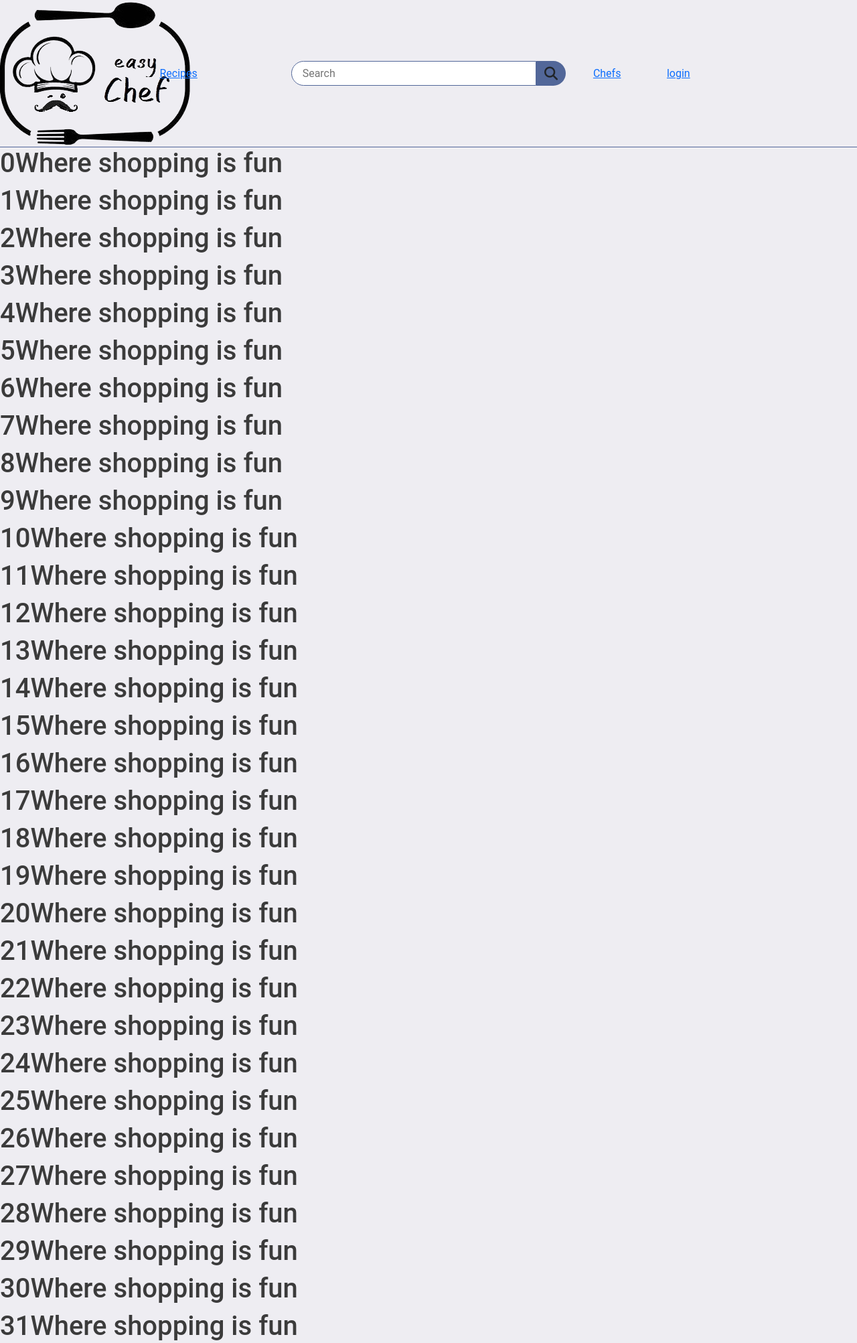
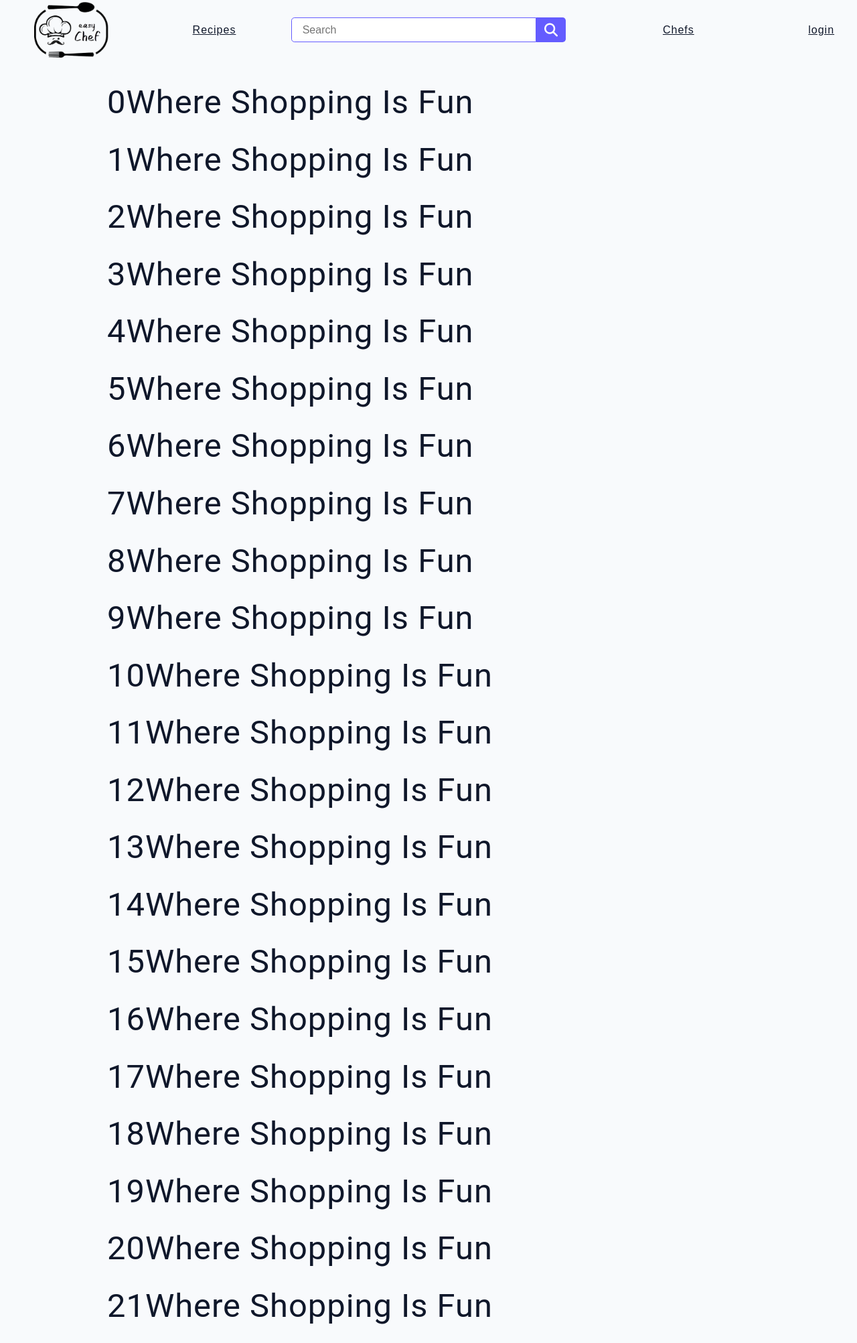
Before and after one commit to cipst/EasyChef, a PHP site: page / in a window 1280 px wide. Shown: the top 2005 px of the page at 67% size. Run offline with PHP 8.4, Linux system fonts and the light colour scheme.

Commit message:
css restyle

```diff
--- a/progetto_finale/style/alert.css
+++ b/progetto_finale/style/alert.css
@@ -13,7 +13,7 @@
     border-style: solid;
 }
 
-#alert ion-icon.close:hover {
+#alert i.close:hover {
     cursor: pointer;
 }
 
@@ -28,6 +28,7 @@
 
 #alert h4.alert-title {
     margin: 0;
+    padding-left: .5em;
     font-weight: bold;
 }
 
@@ -37,8 +38,8 @@
 
 #alert .close{
     position: absolute;
-    top: .4em;
-    right: .4em;
+    top: 1em;
+    right: 1em;
 }
 
 /* MEDIA QUERIES*/
--- a/progetto_finale/style/index.css
+++ b/progetto_finale/style/index.css
@@ -1,18 +1,68 @@
+@import "normalize.css";
 @import "alert.css";
 @import "navbar.css";
+@import "recipes.css";
 
 :root {
-    --bg-color: #EEEDF2;
-    --text-color: #3b3b3b;
-    --primary-color: #526799;
-    --primary-color-025: #52679940;
-    --secondary-color: #F37B67;
+
     --success-color: #00D23C;
     --error-color: #EE296B;
     --warning-color: #fabe47;
     --info-color: #65c4ff;
-    --grey-color: #818181;
-    --border-radius: 20em;
+
+    /* colors */
+    --primary-100: #e2e0ff;
+    --primary-200: #c1beff;
+    --primary-300: #a29dff;
+    --primary-400: #837dff;
+    --primary-500: #645cff;
+    --primary-600: #504acc;
+    --primary-700: #3c3799;
+    --primary-800: #282566;
+    --primary-900: #141233;
+
+    /* grey */
+    --grey-50: #f8fafc;
+    --grey-100: #f1f5f9;
+    --grey-200: #e2e8f0;
+    --grey-300: #cbd5e1;
+    --grey-400: #94a3b8;
+    --grey-500: #64748b;
+    --grey-600: #475569;
+    --grey-700: #334155;
+    --grey-800: #1e293b;
+    --grey-900: #0f172a;
+
+    /* rest of the colors */
+    --black: #222;
+    --white: #fff;
+    --red-light: #f8d7da;
+    --red-dark: #842029;
+    --green-light: #d1e7dd;
+    --green-dark: #0f5132;
+
+    /* fonts  */
+    --headingFont: 'Roboto', sans-serif;
+    --bodyFont: 'Nunito', sans-serif;
+    --smallText: 0.7em;
+
+    /* rest of the vars */
+    --backgroundColor: var(--grey-50);
+    --textColor: var(--grey-900);
+    --borderRadius: 0.25rem;
+    --letterSpacing: 1px;
+    --transition: 0.3s ease-in-out all;
+    --max-width: 1120px;
+    --fixed-width: 600px;
+
+    /* box shadow*/
+    --shadow-1: 0 1px 3px 0 rgba(0, 0, 0, 0.1), 0 1px 2px 0 rgba(0, 0, 0, 0.06);
+    --shadow-2: 0 4px 6px -1px rgba(0, 0, 0, 0.1),
+        0 2px 4px -1px rgba(0, 0, 0, 0.06);
+    --shadow-3: 0 10px 15px -3px rgba(0, 0, 0, 0.1),
+        0 4px 6px -2px rgba(0, 0, 0, 0.05);
+    --shadow-4: 0 20px 25px -5px rgba(0, 0, 0, 0.1),
+        0 10px 10px -5px rgba(0, 0, 0, 0.04);
 }
 
 * {
@@ -24,24 +74,125 @@
 html,
 body {
     height: 100%;
+    background: var(--backgroundColor);
+    font-family: var(--bodyFont);
+    font-weight: 400;
+    line-height: 1.75;
+    color: var(--textColor);
 }
 
 body {
     display: flex;
     flex-direction: column;
-    font-family: 'Roboto', sans-serif;
-    background: var(--bg-color);
-    color: var(--text-color);
 }
 
+p {
+    margin-top: 0;
+    margin-bottom: 1.5rem;
+    max-width: 40em;
+}
+
+h1,
+h2,
+h3,
+h4,
+h5 {
+    margin: 0;
+    margin-bottom: 1.38rem;
+    font-family: var(--headingFont);
+    font-weight: 400;
+    line-height: 1.3;
+    text-transform: capitalize;
+    letter-spacing: var(--letterSpacing);
+}
+
+h1 {
+    margin-top: 0;
+    font-size: 3.052rem;
+}
+
+h2 {
+    font-size: 2.441rem;
+}
+
+h3 {
+    font-size: 1.953rem;
+}
+
+h4 {
+    font-size: 1.563rem;
+}
+
+h5 {
+    font-size: 1.25rem;
+}
+
+small,
+.text-small {
+    font-size: var(--smallText);
+}
+
+ul {
+    list-style-type: none;
+    padding: 0;
+}
+
+.img {
+    width: 100%;
+    display: block;
+    object-fit: cover;
+}
+
+/*
+===============
+CONTENT
+===============
+*/
 .content {
-    background: var(--bg-color);
+    background: var(--backgroundColor);
     flex: 1 1 auto;
     overflow: auto;
+    padding: 2em 10em 0 10em;
 }
 
-/* FOOTER */
+/*
+===============
+FOOTER
+===============
+*/
 footer {
-    background: var(--bg-color);
+    background: var(--backgroundColor);
     text-align: center;
 }
+
+/*
+===============
+HERO
+===============
+*/
+
+.hero {
+    height: 50vh;
+    position: relative;
+    margin-bottom: 2rem;
+    background: url('../images/main.jpeg') center/cover no-repeat;
+    border-radius: var(--borderRadius);
+}
+
+.hero-container {
+    position: absolute;
+    top: 0;
+    left: 0;
+    width: 100%;
+    height: 100%;
+    display: flex;
+    align-items: center;
+    justify-content: center;
+    background: rgba(0, 0, 0, 0.4);
+    border-radius: var(--borderRadius);
+}
+
+.hero-text {
+    color: var(--white);
+    text-align: center;
+}
--- a/progetto_finale/style/navbar.css
+++ b/progetto_finale/style/navbar.css
@@ -1,9 +1,15 @@
 nav {
-    border-bottom: 1px solid var(--primary-color);
+    /* box-shadow: 0px 2px 10px rgba(0, 0, 0, 0.3); */
+    z-index: 1;
+    transition: box-shadow .2s ease;
+}
+
+#logo img {
+    width: 7em;
 }
 
 nav #expanded {
-    background: var(--bg-color);
+    background: var(--backgroundColor);
 }
 
 #collapsed,
@@ -30,6 +36,17 @@ nav ul li {
     text-align: center;
 }
 
+nav li a {
+    display: block;
+    text-align: center;
+    color: var(--grey-900);
+    letter-spacing: var(--letterSpacing);
+    transition: var(--transition);
+}
+
+nav li a:hover {
+    color: var(--primary-500);
+}
 
 /* EXPANDED */
 
@@ -37,7 +54,7 @@ nav #expanded #logo {
     grid-column: 1/3;
 }
 
-nav #expanded #product {
+nav #expanded #recipe {
     grid-column: 3/5;
 }
 
@@ -45,11 +62,12 @@ nav #expanded #search {
     grid-column: 5/9;
 }
 
-nav #expanded #profile {
+nav #expanded #chefs {
     grid-column: 10/11;
 }
 
-nav #expanded #cart {
+nav #expanded #login,
+nav #expanded #profile {
     grid-column: 12/13;
 }
 
@@ -63,32 +81,33 @@ nav #expanded #nav-search {
 }
 
 nav #expanded #nav-search input {
-    border-radius: var(--border-radius) 0 0 var(--border-radius);
+    border-radius: .3em 0 0 .3em;
     height: 2.3em;
     padding-left: 1em;
-    border: 1px solid var(--primary-color);
+    border: 1px solid var(--primary-500);
     width: 100%;
 }
 
 nav #expanded #nav-search button {
-    background: var(--primary-color);
+    background: var(--primary-500);
     display: flex;
     position: relative;
     justify-content: center;
     align-items: center;
-    border-radius: 0 var(--border-radius) var(--border-radius) 0;
+    border-radius: 0 .3em .3em 0;
     height: 2.3em;
     width: 2.8em;
+    color: white;
 }
 
 nav #expanded #nav-search input:focus,
 nav #expanded #nav-search button:focus {
     outline: none;
-    box-shadow: 0 0 0 .25rem var(--primary-color-025);
+    box-shadow: 0 0 0 .25rem var(--primary-500-025);
 }
 
 nav #expanded #nav-search button ion-icon {
-    color: var(--bg-color);
+    color: var(--backgroundColor);
 }
 
 /* MEDIA QUERIES */
```
Also changed, not shown: other parts of progetto_finale/style/navbar.css (+13 -12 lines), progetto_finale/style/recipes.css (added, +148 -0 lines), progetto_finale/style/normalize.css (added).
